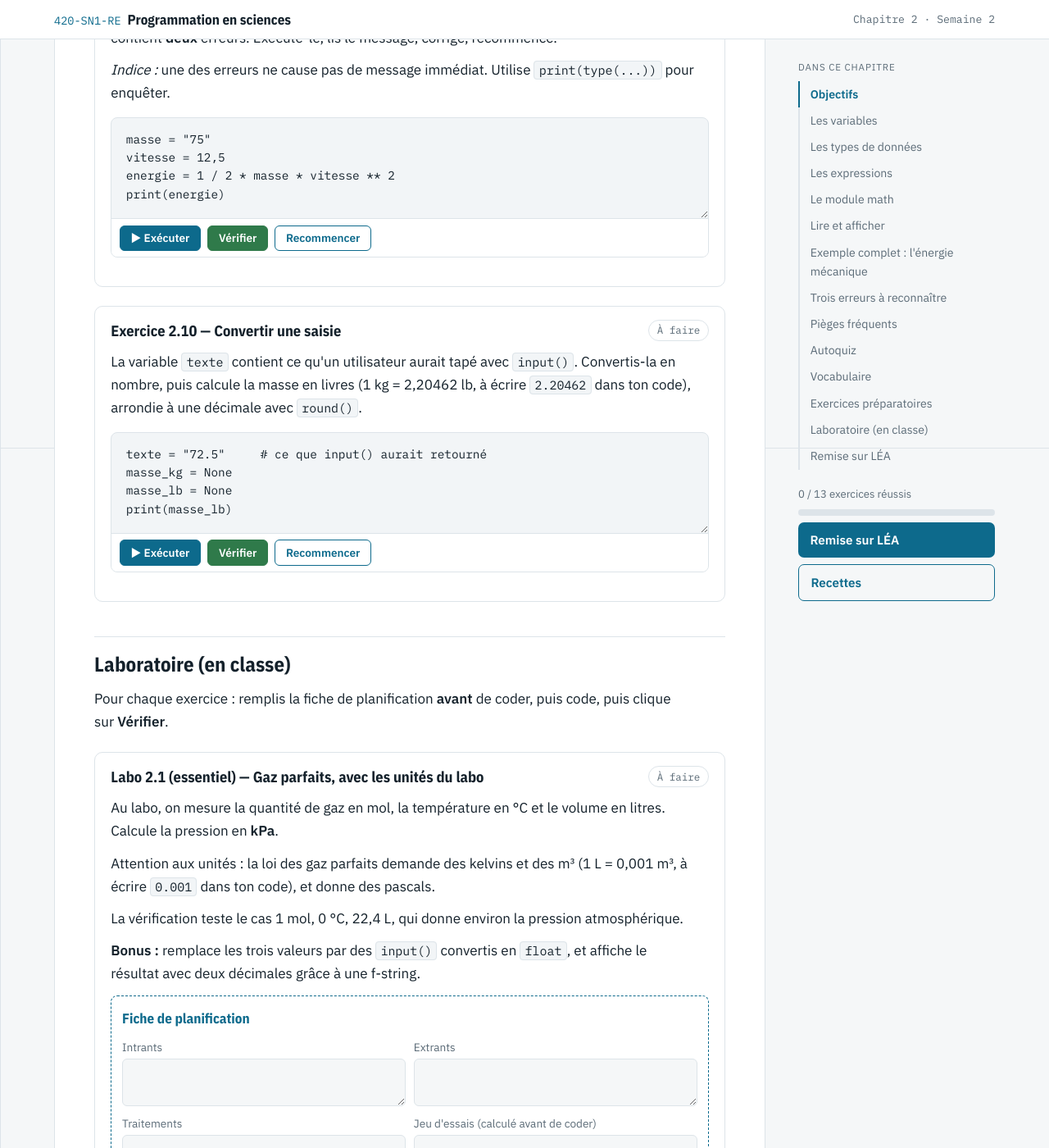
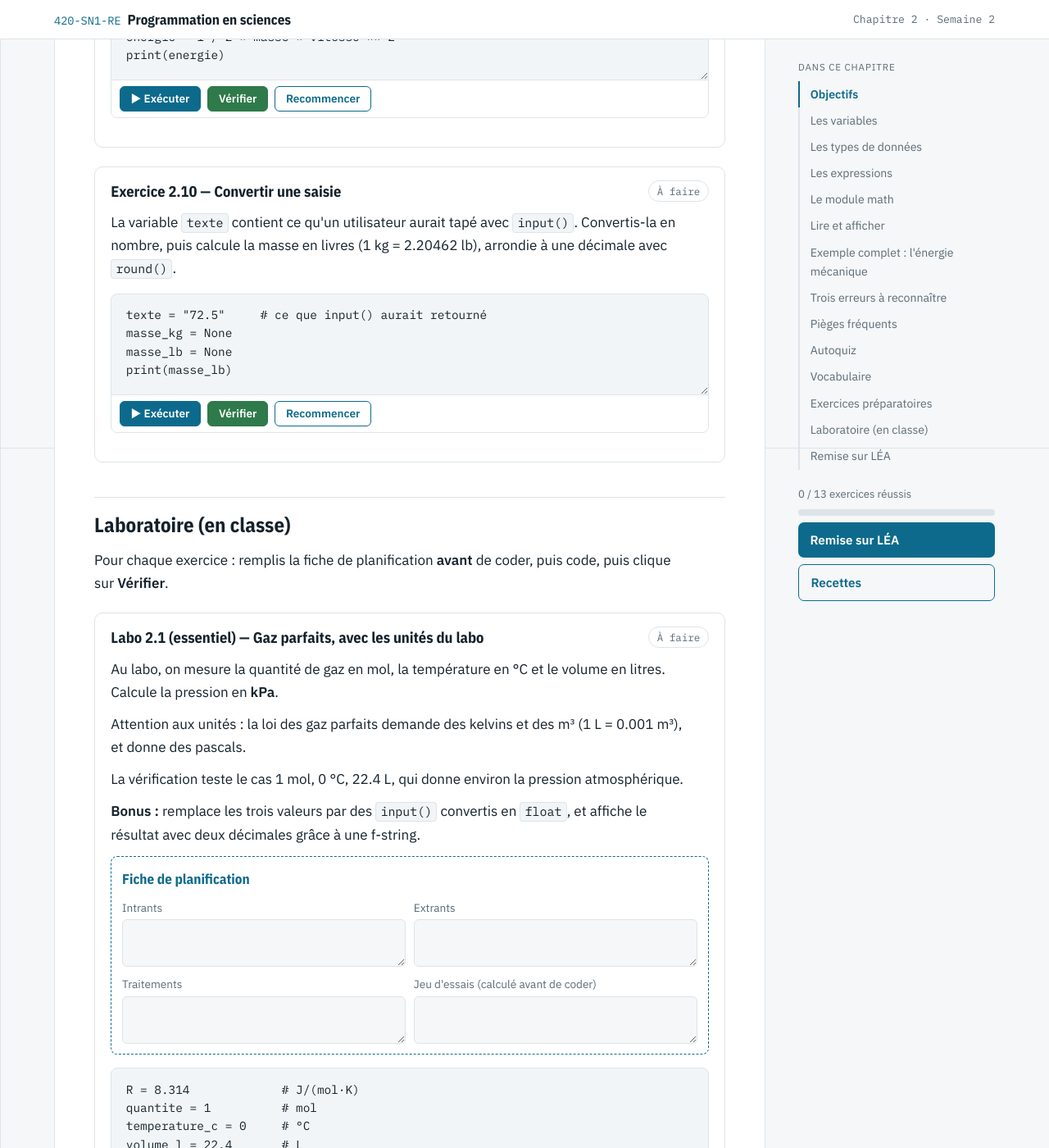
Before and after one commit to boreal42/boreal42.github.io, a Jekyll site: the page 420-SN1-RE/chapitres/ch02.html, which Jekyll copies as it is, in a window 1280 px wide and 1400 px high, scrolled down 12054 px. Shown: the whole window at 82% size. Built offline with Jekyll 4.4.1, drawn with Linux system fonts in a browser that asks for light colours; some of the changed text lies outside the part shown.

Commit message:
Nombres écrits en notation Python partout dans le contenu
Co-Authored-By: Claude Opus 5.5 <noreply@anthropic.com>
Claude-Session: https://claude.ai/code/session_01FfxYvzCH9DKMCL4vMgaBDE

```diff
--- a/420-SN1-RE/chapitres/ch02.html
+++ b/420-SN1-RE/chapitres/ch02.html
@@ -25,7 +25,7 @@
   <p class="aide">Tout le code de cette page s'exécute dans ton navigateur : clique sur <strong>▶ Exécuter</strong>. Tu peux modifier les exemples librement; <strong>Réinitialiser</strong> remet le code d'origine. Raccourci : Maj + Entrée.</p>
 <div class="admonition probleme">
 <p class="admonition-title">Problème d'ouverture</p>
-<p>Une balle de 0,5 kg roule à 3 m/s au sommet d'une rampe de 2 m de haut. Quelle est son énergie mécanique?</p>
+<p>Une balle de 0.5 kg roule à 3 m/s au sommet d'une rampe de 2 m de haut. Quelle est son énergie mécanique?</p>
 <p>Tu sais faire ce calcul à la main. L'objectif de ce chapitre : écrire un programme qui le fait pour <strong>n'importe quelle</strong> masse, vitesse et hauteur, et qui présente le résultat proprement, avec ses unités.</p>
 </div>
 <h2 id="objectifs">Objectifs</h2>
@@ -74,7 +74,7 @@ print(compteur)</textarea><div class="bar"><button class="run" type="button">▶
 </tbody>
 </table></div>
 <p>Dans ce cours, on écrit les noms en minuscules, avec des <code>_</code> entre les mots, et on indique l'<strong>unité en commentaire</strong>. En sciences, une valeur sans unité ne veut rien dire.</p>
-<p>Une valeur qui ne change jamais, comme g = 9,81 m/s², est une <strong>constante</strong>. Par convention, on écrit son nom en majuscules : <code>G = 9.81</code>.</p>
+<p>Une valeur qui ne change jamais, comme g = 9.81 m/s², est une <strong>constante</strong>. Par convention, on écrit son nom en majuscules : <code>G = 9.81</code>.</p>
 <h2 id="les-types-de-donnees">Les types de données</h2>
 <p>Chaque valeur a un <strong>type</strong>. La fonction <code>type()</code> le révèle.</p>
 <div class="tablewrap"><table>
@@ -115,7 +115,7 @@ print(type(3 &gt; 2))</textarea><div class="bar"><button class="run" type="butto
 <p>Deux observations :</p>
 <ul>
 <li><code>"9.81"</code> est du <strong>texte</strong>, pas un nombre. Les guillemets font toute la différence.</li>
-<li><code>6.022e23</code> est la <strong>notation scientifique</strong> de Python : 6,022 × 10²³.</li>
+<li><code>6.022e23</code> est la <strong>notation scientifique</strong> de Python : 6.022 × 10²³.</li>
 </ul>
 <h3 id="convertir-dun-type-a-lautre">Convertir d'un type à l'autre</h3>
 <div class="tablewrap"><table>
@@ -179,7 +179,7 @@ print(math.log(math.e))     # logarithme NATUREL (ln)
 print(math.log10(1000))     # logarithme en base 10</textarea><div class="bar"><button class="run" type="button">▶ Exécuter</button><button class="reset" type="button">Réinitialiser</button><span class="status" aria-live="polite"></span></div><output></output></div>
 <div class="admonition piege">
 <p class="admonition-title">Piège majeur : les angles sont en radians</p>
-<p><code>math.sin(30)</code> ne donne <strong>pas</strong> 0,5 : Python interprète 30 comme 30 radians. Il faut d'abord convertir les degrés avec <code>math.radians()</code>. Et attention : <code>math.log()</code> est le logarithme <strong>naturel</strong> (ln), pas le log en base 10.</p>
+<p><code>math.sin(30)</code> ne donne <strong>pas</strong> 0.5 : Python interprète 30 comme 30 radians. Il faut d'abord convertir les degrés avec <code>math.radians()</code>. Et attention : <code>math.log()</code> est le logarithme <strong>naturel</strong> (ln), pas le log en base 10.</p>
 </div>
 <div class="runner"><textarea spellcheck="false" aria-label="Code Python modifiable">import math
 print(math.sin(30))                  # faux pour 30°
@@ -252,7 +252,7 @@ print(f&quot;Masse de la Terre : {5.972e24:.2e} kg&quot;)</textarea><div class="
 </tr>
 <tr>
 <td>Traitements</td>
-<td>Ec = ½ m v², Ep = m g h, Em = Ec + Ep, avec g = 9,81 m/s²</td>
+<td>Ec = ½ m v², Ep = m g h, Em = Ec + Ep, avec g = 9.81 m/s²</td>
 </tr>
 </tbody>
 </table></div>
@@ -269,10 +269,10 @@ print(f&quot;Masse de la Terre : {5.972e24:.2e} kg&quot;)</textarea><div class="
 </thead>
 <tbody>
 <tr>
-<td>0,5</td>
+<td>0.5</td>
 <td>3</td>
 <td>2</td>
-<td>12,06</td>
+<td>12.06</td>
 <td>le problème d'ouverture</td>
 </tr>
 <tr>
@@ -293,7 +293,7 @@ print(f&quot;Masse de la Terre : {5.972e24:.2e} kg&quot;)</textarea><div class="
 <td>1</td>
 <td>0</td>
 <td>1</td>
-<td>9,81</td>
+<td>9.81</td>
 <td>énergie potentielle seule</td>
 </tr>
 </tbody>
@@ -370,7 +370,7 @@ print(&quot;Masse : &quot; + masse + &quot; kg&quot;)</textarea><div class="bar"
 </ol>
 <h2 id="vocabulaire">Vocabulaire</h2>
 <div class="vocab"><span>affectation</span><span>variable</span><span>constante</span><span>type</span><span>int</span><span>float</span><span>str</span><span>bool</span><span>conversion</span><span>expression</span><span>opérateur</span><span>module</span><span>import</span><span>f-string</span><span>notation scientifique</span></div>
-<h2 id="exercices">Exercices préparatoires</h2><p>Écris ton code dans chaque exercice : remplace les <code>None</code> par ta réponse, puis clique sur <strong>Vérifier</strong>. La vérification te dit si ta réponse est bonne, sans la montrer. Ton travail est sauvegardé automatiquement dans ce navigateur.</p><div class="admonition piege"><p class="admonition-title">Les nombres dans les énoncés</p><p>Les énoncés écrivent les nombres à la française, avec une virgule : 273,15. Dans ton code, écris <strong>toujours un point</strong> : <code>273.15</code>. Avec une virgule, Python crée deux valeurs séparées, et ta réponse sera refusée.</p></div>
+<h2 id="exercices">Exercices préparatoires</h2><p>Écris ton code dans chaque exercice : remplace les <code>None</code> par ta réponse, puis clique sur <strong>Vérifier</strong>. La vérification te dit si ta réponse est bonne, sans la montrer. Ton travail est sauvegardé automatiquement dans ce navigateur.</p>
 <section class="exo" id="exo-2-1" data-id="2.1" data-checks="[[&quot;t1&quot;, &quot;d741a2314def&quot;], [&quot;t2&quot;, &quot;4af3d990269c&quot;], [&quot;t3&quot;, &quot;7996f13e6481&quot;], [&quot;t4&quot;, &quot;afd812c43000&quot;]]">
   <div class="exo-head"><h3>Exercice 2.1 — Quel type?</h3><span class="badge">À faire</span></div>
   <div class="enonce"><p>Sans exécuter de code, indique le type du résultat de chaque expression. Écris <code>"int"</code>, <code>"float"</code>, <code>"str"</code> ou <code>"bool"</code>, avec les guillemets.</p>
@@ -424,7 +424,7 @@ valeur_b = None</textarea>
 </section>
 <section class="exo" id="exo-2-3" data-id="2.3" data-checks="[[&quot;volume&quot;, &quot;70a9a2926b9d&quot;]]">
   <div class="exo-head"><h3>Exercice 2.3 — Volume d&#x27;une sphère</h3><span class="badge">À faire</span></div>
-  <div class="enonce"><p>Calcule le volume (m³) d'une sphère de rayon 0,5 m : V = 4/3 π r³. Utilise <code>math.pi</code>.</p></div>
+  <div class="enonce"><p>Calcule le volume (m³) d'une sphère de rayon 0.5 m : V = 4/3 π r³. Utilise <code>math.pi</code>.</p></div>
 
   <div class="runner exo-runner"><textarea class="code" spellcheck="false" aria-label="Ton code pour Exercice 2.3 — Volume d&#x27;une sphère">import math
 rayon = 0.5     # m
@@ -472,7 +472,7 @@ print(fx, fy)</textarea>
 </section>
 <section class="exo" id="exo-2-7" data-id="2.7" data-checks="[[&quot;pression&quot;, &quot;b28c9af42cd8&quot;]]">
   <div class="exo-head"><h3>Exercice 2.7 — Loi des gaz parfaits</h3><span class="badge">À faire</span></div>
-  <div class="enonce"><p>Calcule la pression (Pa) de 2 mol de gaz à 300 K dans un volume de 0,05 m³ : P = nRT / V, avec R = 8,314 J/(mol·K).</p></div>
+  <div class="enonce"><p>Calcule la pression (Pa) de 2 mol de gaz à 300 K dans un volume de 0.05 m³ : P = nRT / V, avec R = 8.314 J/(mol·K).</p></div>
 
   <div class="runner exo-runner"><textarea class="code" spellcheck="false" aria-label="Ton code pour Exercice 2.7 — Loi des gaz parfaits">R = 8.314       # J/(mol·K)
 n = 2           # mol
@@ -497,7 +497,7 @@ print(message)</textarea>
 </section>
 <section class="exo" id="exo-2-9" data-id="2.9" data-checks="[[&quot;energie&quot;, &quot;8ff4ac2b7fe5&quot;]]">
   <div class="exo-head"><h3>Exercice 2.9 — Trouve les erreurs</h3><span class="badge">À faire</span></div>
-  <div class="enonce"><p>Ce programme doit calculer l'énergie cinétique (J) d'un cycliste de 75 kg roulant à 12,5 m/s. Il contient <strong>deux</strong> erreurs. Exécute-le, lis le message, corrige, recommence.</p>
+  <div class="enonce"><p>Ce programme doit calculer l'énergie cinétique (J) d'un cycliste de 75 kg roulant à 12.5 m/s. Il contient <strong>deux</strong> erreurs. Exécute-le, lis le message, corrige, recommence.</p>
 <p><em>Indice :</em> une des erreurs ne cause pas de message immédiat. Utilise <code>print(type(...))</code> pour enquêter.</p></div>
 
   <div class="runner exo-runner"><textarea class="code" spellcheck="false" aria-label="Ton code pour Exercice 2.9 — Trouve les erreurs">masse = &quot;75&quot;
@@ -509,7 +509,7 @@ print(energie)</textarea>
 </section>
 <section class="exo" id="exo-2-10" data-id="2.10" data-checks="[[&quot;masse_lb&quot;, &quot;4d2f03f47387&quot;]]">
   <div class="exo-head"><h3>Exercice 2.10 — Convertir une saisie</h3><span class="badge">À faire</span></div>
-  <div class="enonce"><p>La variable <code>texte</code> contient ce qu'un utilisateur aurait tapé avec <code>input()</code>. Convertis-la en nombre, puis calcule la masse en livres (1 kg = 2,20462 lb, à écrire <code>2.20462</code> dans ton code), arrondie à une décimale avec <code>round()</code>.</p></div>
+  <div class="enonce"><p>La variable <code>texte</code> contient ce qu'un utilisateur aurait tapé avec <code>input()</code>. Convertis-la en nombre, puis calcule la masse en livres (1 kg = 2.20462 lb), arrondie à une décimale avec <code>round()</code>.</p></div>
 
   <div class="runner exo-runner"><textarea class="code" spellcheck="false" aria-label="Ton code pour Exercice 2.10 — Convertir une saisie">texte = &quot;72.5&quot;     # ce que input() aurait retourné
 masse_kg = None
@@ -522,8 +522,8 @@ print(masse_lb)</textarea>
 <section class="exo" id="exo-L2-1" data-id="L2.1" data-checks="[[&quot;pression_kpa&quot;, &quot;235d6eb6b3b7&quot;]]">
   <div class="exo-head"><h3>Labo 2.1 (essentiel) — Gaz parfaits, avec les unités du labo</h3><span class="badge">À faire</span></div>
   <div class="enonce"><p>Au labo, on mesure la quantité de gaz en mol, la température en °C et le volume en litres. Calcule la pression en <strong>kPa</strong>.</p>
-<p>Attention aux unités : la loi des gaz parfaits demande des kelvins et des m³ (1 L = 0,001 m³, à écrire <code>0.001</code> dans ton code), et donne des pascals.</p>
-<p>La vérification teste le cas 1 mol, 0 °C, 22,4 L, qui donne environ la pression atmosphérique.</p>
+<p>Attention aux unités : la loi des gaz parfaits demande des kelvins et des m³ (1 L = 0.001 m³), et donne des pascals.</p>
+<p>La vérification teste le cas 1 mol, 0 °C, 22.4 L, qui donne environ la pression atmosphérique.</p>
 <p><strong>Bonus :</strong> remplace les trois valeurs par des <code>input()</code> convertis en <code>float</code>, et affiche le résultat avec deux décimales grâce à une f-string.</p></div>
   <div class="fiche"><p class="fiche-titre">Fiche de planification</p><label><span>Intrants</span><textarea data-champ="intrants" rows="2" spellcheck="true"></textarea></label><label><span>Extrants</span><textarea data-champ="extrants" rows="2" spellcheck="true"></textarea></label><label><span>Traitements</span><textarea data-champ="traitements" rows="2" spellcheck="true"></textarea></label><label><span>Jeu d'essais (calculé avant de coder)</span><textarea data-champ="jeu_essais" rows="2" spellcheck="true"></textarea></label></div>
   <div class="runner exo-runner"><textarea class="code" spellcheck="false" aria-label="Ton code pour Labo 2.1 (essentiel) — Gaz parfaits, avec les unités du labo">R = 8.314             # J/(mol·K)
@@ -556,7 +556,7 @@ print(f&quot;Portée : {portee} m, hauteur maximale : {hauteur_max} m&quot;)</te
 </section>
 <section class="exo" id="exo-L2-3" data-id="L2.3" data-checks="[[&quot;minutes&quot;, &quot;594bca8d3977&quot;], [&quot;secondes&quot;, &quot;68719882aed6&quot;]]">
   <div class="exo-head"><h3>Labo 2.3 (défi) — La lumière du Soleil</h3><span class="badge">À faire</span></div>
-  <div class="enonce"><p>La Terre est à 1,496 × 10¹¹ m du Soleil, et la lumière voyage à 2,998 × 10⁸ m/s. Combien de temps la lumière met-elle pour nous atteindre? Donne le résultat en minutes et en secondes <strong>entières</strong>, par exemple <code>8 min 19 s</code>.</p>
+  <div class="enonce"><p>La Terre est à <code>1.496e11</code> m du Soleil, et la lumière voyage à <code>2.998e8</code> m/s. Combien de temps la lumière met-elle pour nous atteindre? Donne le résultat en minutes et en secondes <strong>entières</strong>, par exemple <code>8 min 19 s</code>.</p>
 <p><em>Indice :</em> arrondis le temps total à la seconde avec <code>round()</code> avant de le découper.</p></div>
   <div class="fiche"><p class="fiche-titre">Fiche de planification</p><label><span>Intrants</span><textarea data-champ="intrants" rows="2" spellcheck="true"></textarea></label><label><span>Extrants</span><textarea data-champ="extrants" rows="2" spellcheck="true"></textarea></label><label><span>Traitements</span><textarea data-champ="traitements" rows="2" spellcheck="true"></textarea></label><label><span>Jeu d'essais (calculé avant de coder)</span><textarea data-champ="jeu_essais" rows="2" spellcheck="true"></textarea></label></div>
   <div class="runner exo-runner"><textarea class="code" spellcheck="false" aria-label="Ton code pour Labo 2.3 (défi) — La lumière du Soleil">distance = 1.496e11   # m
--- a/420-SN1-RE/index.html
+++ b/420-SN1-RE/index.html
@@ -385,7 +385,7 @@ const CHAPITRES = [
    ensuite:"Pour la semaine 2 : lire le chapitre 2 et faire les exercices préparatoires 2.1 à 2.10."},
   {n:2, sem:2, titre:"Variables, types et expressions", notions:"Variables, types (int, float, str, bool), opérateurs, input et print, f-strings, module math, erreurs de syntaxe",
    labo:"Gaz parfaits, tir d'un projectile, lumière du Soleil", ready:true,
-   probleme:"Une balle de 0,5 kg roule à 3 m/s au sommet d'une rampe de 2 m. Quelle est son énergie mécanique? Tu sais le calculer à la main. Ici, tu écris un programme qui le fait pour n'importe quelle masse, vitesse et hauteur, et qui présente le résultat avec ses unités.",
+   probleme:"Une balle de 0.5 kg roule à 3 m/s au sommet d'une rampe de 2 m. Quelle est son énergie mécanique? Tu sais le calculer à la main. Ici, tu écris un programme qui le fait pour n'importe quelle masse, vitesse et hauteur, et qui présente le résultat avec ses unités.",
    objectifs:["Créer et modifier des variables aux noms clairs","Distinguer int, float, str et bool, et convertir de l'un à l'autre","Écrire des expressions arithmétiques exactes","Utiliser le module math, angles en radians compris","Lire au clavier et afficher avec des f-strings","Reconnaître TypeError, ValueError et NameError"],
    avant:["Lire le chapitre en exécutant les exemples (environ 1 h)","Faire les exercices préparatoires 2.1 à 2.10, autocorrigés (environ 1 h 30)","Déposer le rapport du chapitre sur LÉA avant le cours"],
    labos:["Labo 2.1 (essentiel) : gaz parfaits, version interactive","Labo 2.2 (intermédiaire) : portée et hauteur d'un projectile","Labo 2.3 (défi) : le temps de trajet de la lumière du Soleil"],
```
Also changed, not shown: 420-SN1-RE/chapitres/ch01.html (+5 -5 lines), 420-SN1-RE/chapitres/ch03.html (+5 -5 lines).
